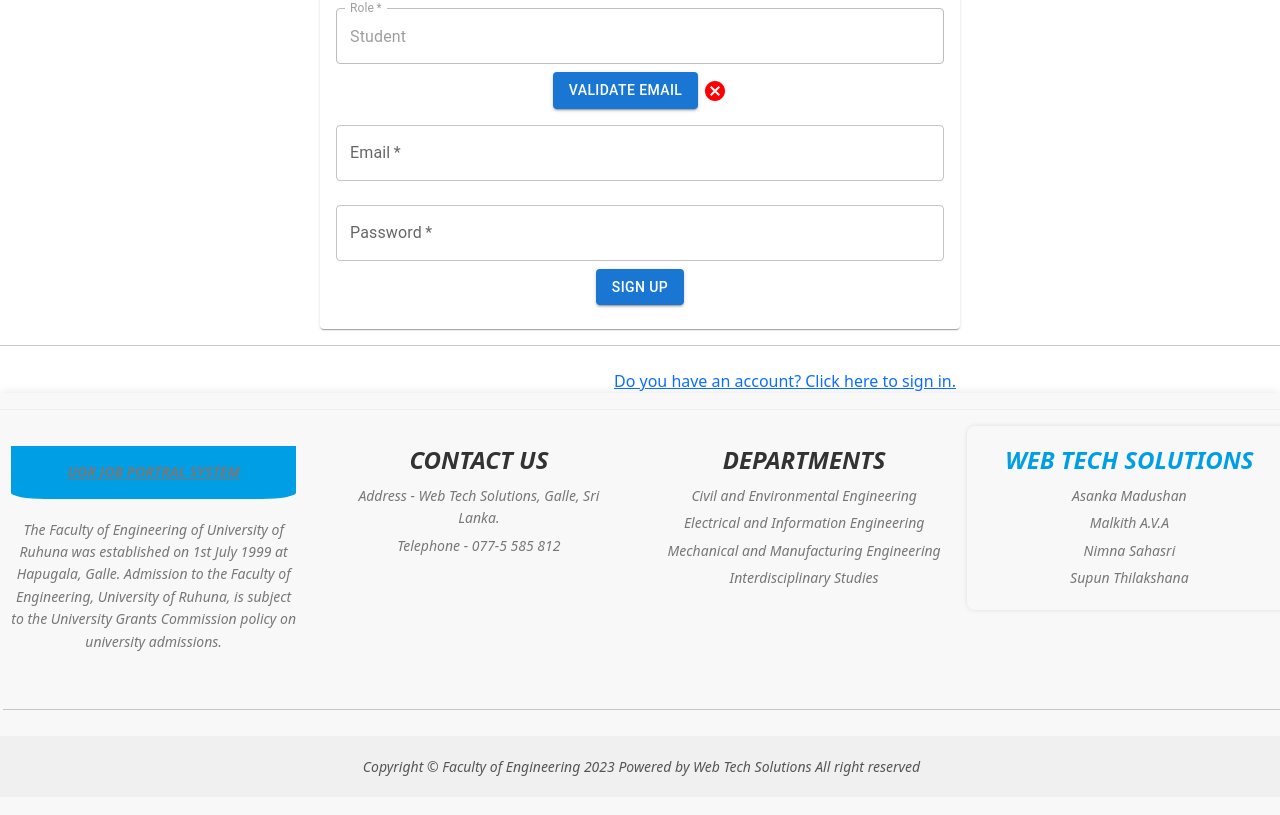
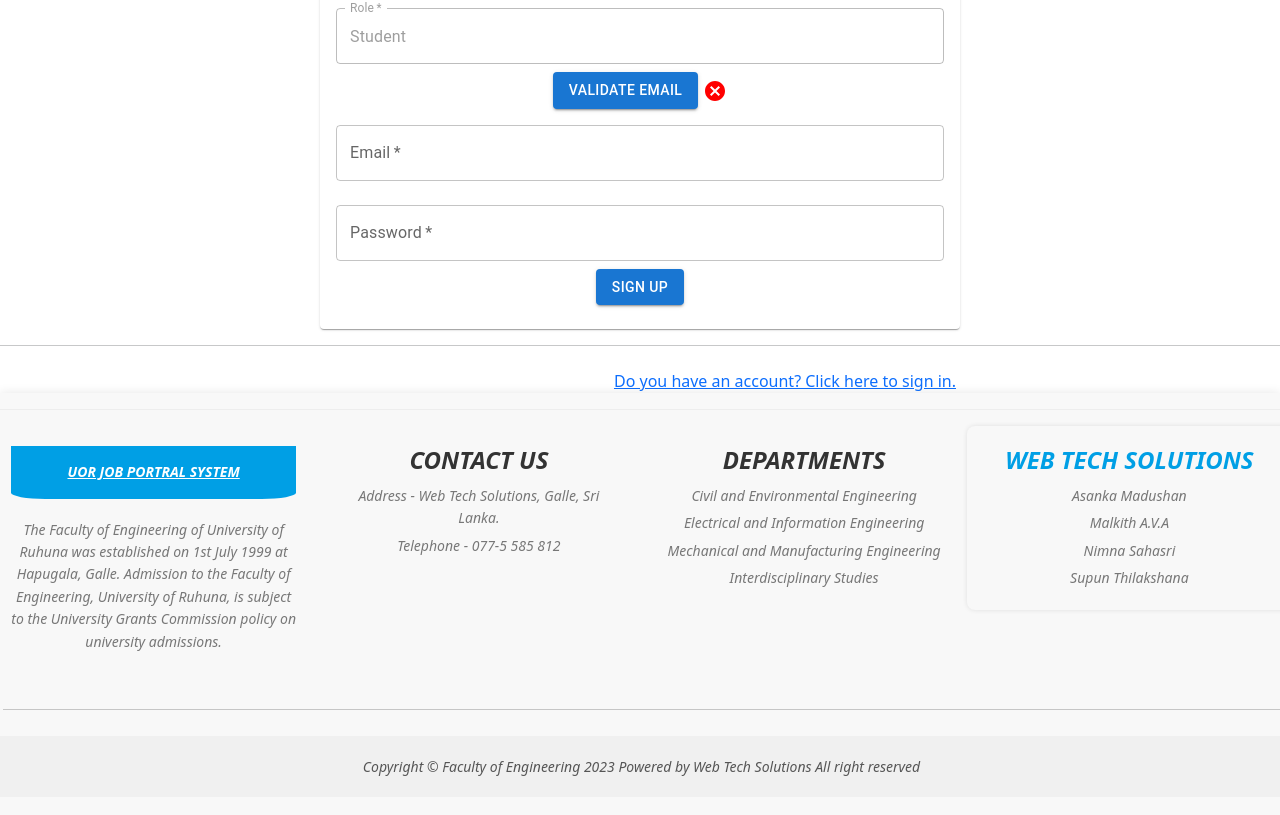
Before and after one commit to Malkith99/Job-Portal-System-FRONTEND, a React (Create React App) app: page /grp13/student-signUp in a window 1280 px wide. Shown: the part 507-1322 px from the top of the page. Built offline with nearby package versions, Linux system fonts and the light colour scheme.

Commit message:
merge footer

```diff
--- a/src/components/footer/footer.css
+++ b/src/components/footer/footer.css
@@ -53,6 +53,9 @@
   font-size: 16px;
   line-height: 1.6;
 }
+.col u {
+  color:white;
+}
 
 .col p.footer-p {
   margin-bottom: 5px;
--- a/src/components/mainHeader/headerTop/headerTop.js
+++ b/src/components/mainHeader/headerTop/headerTop.js
@@ -28,12 +28,9 @@ const HeaderTop = (props) => {
                     <div className="main-login">
                         <l-text1 style={{ marginBottom: "10px", fontSize: "16px" }} >
                             Welcome, {user.firstName} {user.lastName}{" "}
-                            <button onClick={handleLogout}>(Logout)</button>
                             <ProfileLogo class="profileHeader" onLogout={props.onLogout} />
                         </l-text1>
-
                         {/*<button onClick={handleLogout}>Logout</button>*/}
-                  {/* <ProfileLogo class="profileHeader" onLogout={props.onLogout} /> */}
 
                     </div>
 
```
